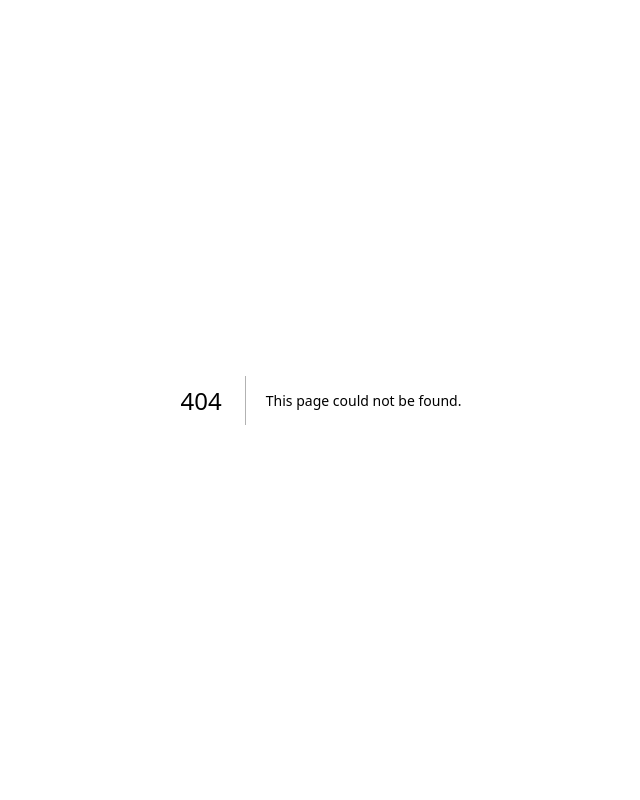
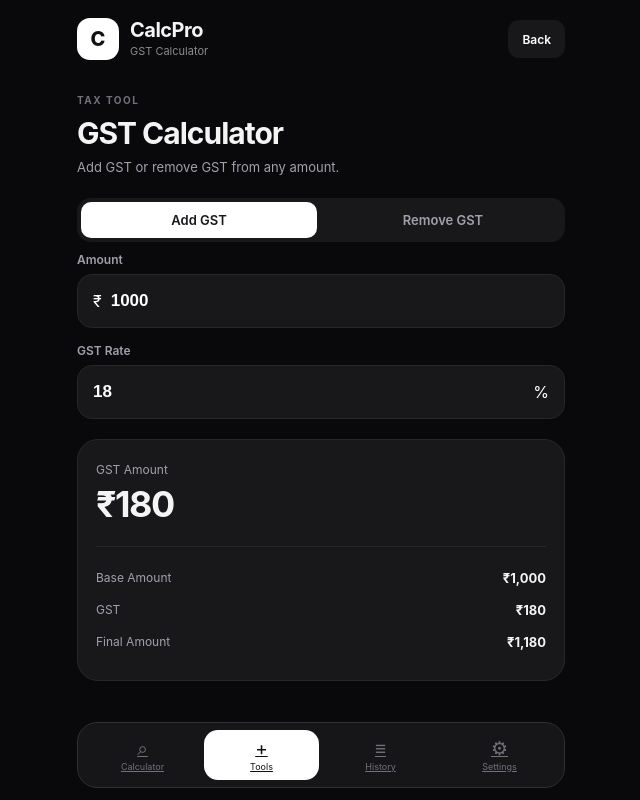
Before and after one commit to sameerkhan86926-a11y/calcpro, a Next.js app: page /calcpro/tools/gst in a window 1280 px wide. Before the commit this address had no page. Shown: the whole page, without its empty margins (319-959 px from the left). Built offline with nearby package versions, Linux system fonts and the light colour scheme.

Commit message:
Create page.tsx

```diff
--- /dev/null
+++ b/app/tools/gst/page.tsx
@@ -0,0 +1,140 @@
+"use client";
+
+import { useState } from "react";
+import Link from "next/link";
+
+export default function GSTPage() {
+  const [amount, setAmount] = useState("1000");
+  const [rate, setRate] = useState("18");
+  const [mode, setMode] = useState<"add" | "remove">("add");
+
+  const value = Number(amount) || 0;
+  const gstRate = Number(rate) || 0;
+
+  const gst =
+    mode === "add"
+      ? (value * gstRate) / 100
+      : value - value / (1 + gstRate / 100);
+
+  const baseAmount =
+    mode === "add"
+      ? value
+      : value - gst;
+
+  const finalAmount =
+    mode === "add"
+      ? value + gst
+      : value;
+
+  const money = (n: number) =>
+    n.toLocaleString("en-IN", {
+      maximumFractionDigits: 2,
+    });
+
+  return (
+    <main className="app dark emi-page">
+      <header className="app-header">
+        <div className="brand">
+          <div className="brand-icon">C</div>
+          <div>
+            <h1>CalcPro</h1>
+            <p>GST Calculator</p>
+          </div>
+        </div>
+
+        <Link href="/tools/" className="back-button">
+          Back
+        </Link>
+      </header>
+
+      <section className="tool-heading">
+        <span>TAX TOOL</span>
+        <h2>GST Calculator</h2>
+        <p>Add GST or remove GST from any amount.</p>
+      </section>
+
+      <div className="mode-row">
+        <button
+          className={mode === "add" ? "mode active" : "mode"}
+          onClick={() => setMode("add")}
+        >
+          Add GST
+        </button>
+
+        <button
+          className={mode === "remove" ? "mode active" : "mode"}
+          onClick={() => setMode("remove")}
+        >
+          Remove GST
+        </button>
+      </div>
+
+      <section className="emi-form">
+        <label>
+          <span>Amount</span>
+          <div className="input-box">
+            <span>₹</span>
+            <input
+              type="number"
+              value={amount}
+              onChange={(e) => setAmount(e.target.value)}
+            />
+          </div>
+        </label>
+
+        <label>
+          <span>GST Rate</span>
+          <div className="input-box">
+            <input
+              type="number"
+              value={rate}
+              onChange={(e) => setRate(e.target.value)}
+            />
+            <span>%</span>
+          </div>
+        </label>
+      </section>
+
+      <section className="emi-result">
+        <p>GST Amount</p>
+        <strong>₹{money(gst)}</strong>
+
+        <div className="result-divider" />
+
+        <div className="result-row">
+          <span>Base Amount</span>
+          <strong>₹{money(baseAmount)}</strong>
+        </div>
+
+        <div className="result-row">
+          <span>GST</span>
+          <strong>₹{money(gst)}</strong>
+        </div>
+
+        <div className="result-row">
+          <span>Final Amount</span>
+          <strong>₹{money(finalAmount)}</strong>
+        </div>
+      </section>
+
+      <nav className="bottom-nav">
+        <Link href="/" className="nav-item">
+          <span>⌕</span>
+          <small>Calculator</small>
+        </Link>
+        <Link href="/tools/" className="nav-item active">
+          <span>+</span>
+          <small>Tools</small>
+        </Link>
+        <Link href="/" className="nav-item">
+          <span>≡</span>
+          <small>History</small>
+        </Link>
+        <Link href="/" className="nav-item">
+          <span>⚙</span>
+          <small>Settings</small>
+        </Link>
+      </nav>
+    </main>
+  );
+}
```
